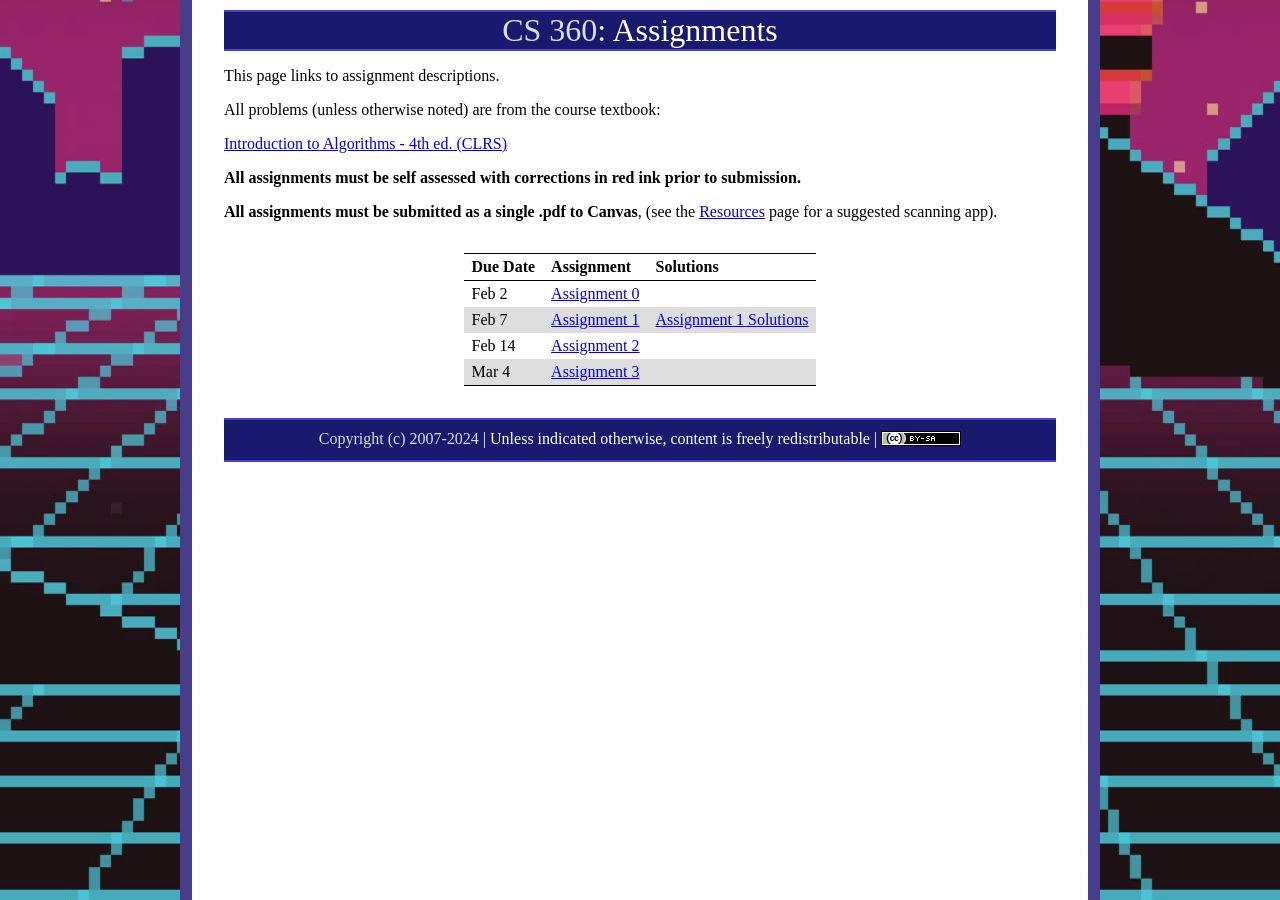
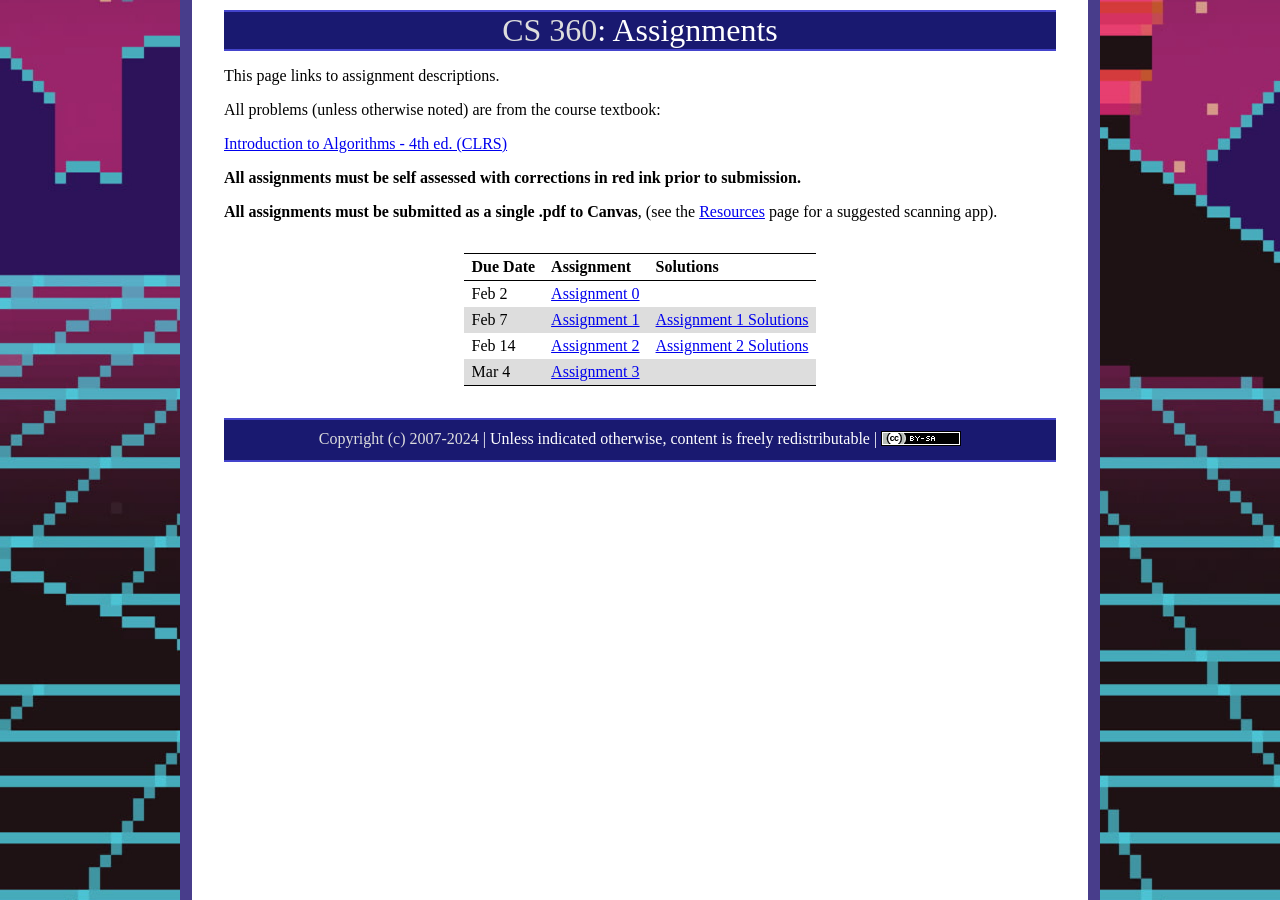
Before and after one commit to ycpcs/cs360-spring2024, a Jekyll site: the page built from assign/index.md, in a window 1280 px wide. Built offline with Jekyll 4.4.1, drawn with Linux system fonts in a browser that asks for light colours.

Commit message:
add assign02 sol
add assign02 sol

```diff
--- a/assign/index.md
+++ b/assign/index.md
@@ -17,7 +17,7 @@
 > -------- | -------------------------------------------------------- | ------------------------------------------------------- |
 > Feb 2    | [Assignment 0](../assign/assign00.html)                  |  |
 > Feb 7    | [Assignment 1](../assign/assign01.html)                  | [Assignment 1 Solutions](../assign/sol/assign01sol.pdf) |
-> Feb 14   | [Assignment 2](../assign/assign02.html)                  |  |
+> Feb 14   | [Assignment 2](../assign/assign02.html)                  | [Assignment 2 Solutions](../assign/sol/assign02sol.pdf) |
 > Mar 4    | [Assignment 3](../assign/assign03.html)                   |  |
 
 <!--
```
Also changed, not shown: 1 other file.
